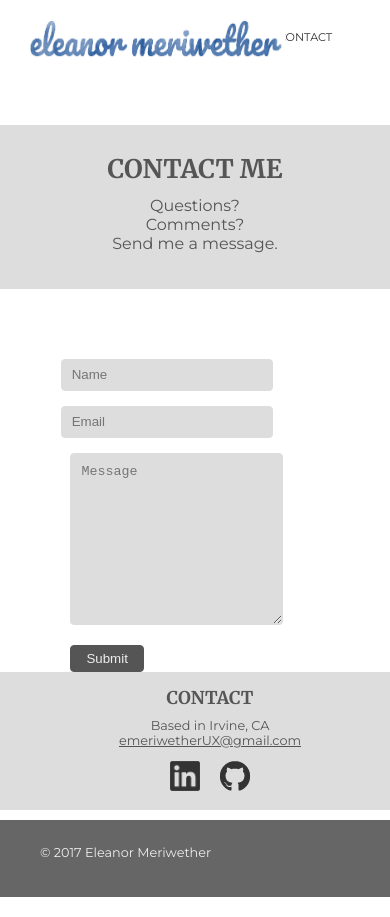
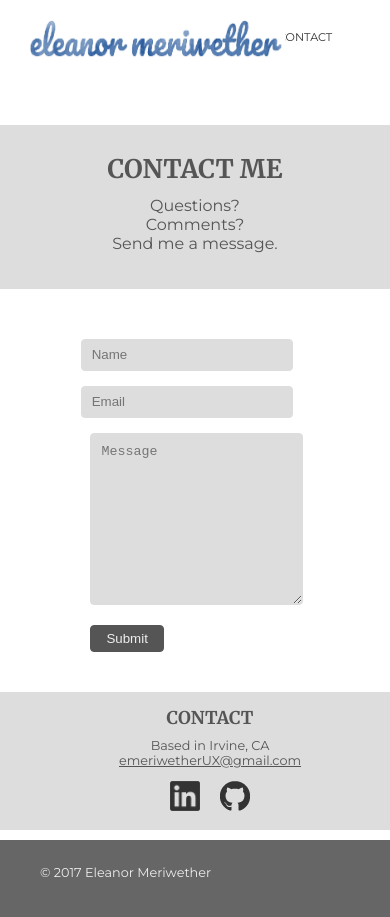
Before and after one commit to emeriwether/emeriwether.github.io, a Jekyll site: the page built from contact.html, in a window 390 px wide. Built offline with Jekyll 4.4.1, drawn with Linux system fonts in a browser that asks for light colours; nearby versions of some CDN libraries.

Commit message:
ct prev commit

```diff
--- a/css/styles.css
+++ b/css/styles.css
@@ -216,8 +216,8 @@
 
 @media screen and (max-width: 650px) {
     /*Contact*/
-    section.contactInfo { margin-bottom: 0; }
-    section.contactInfo #form {margin-left: 40px; }
+    section.contactInfo { margin-bottom: 0; margin-top: 40px; }
+    section.contactInfo #form {margin-left: 60px; margin-bottom: 40px; }
     section.contactInfo #info { width: 100%; }
 }
 
```
